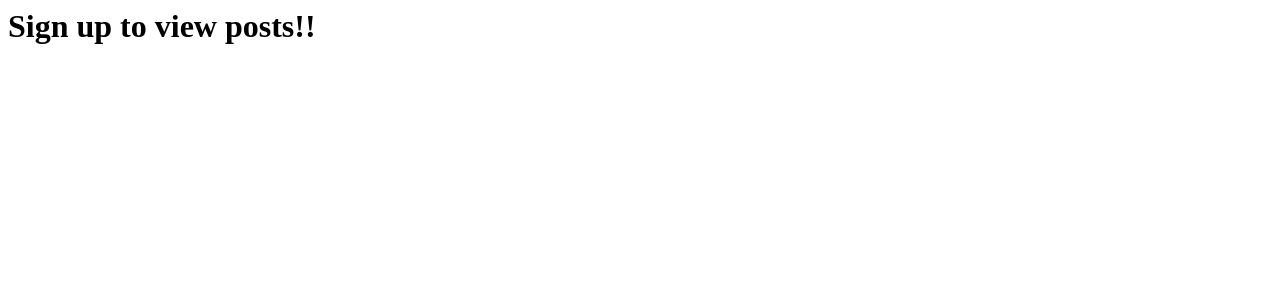
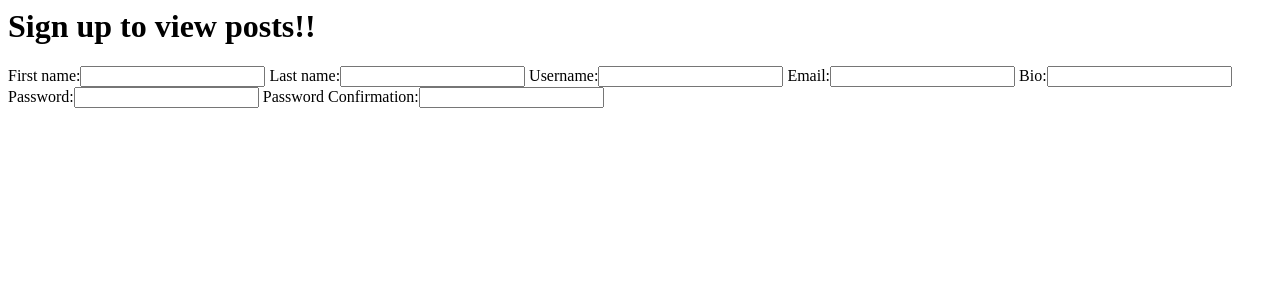
Before and after one commit to AniadHossain/TwitterClone, a Django app: page /sign_up/ in a window 1280 px wide. Shown: the top 300 px of the page. Run offline with Django 3.2, Linux system fonts and the light colour scheme.

Commit message:
Create sign up form

```diff
--- /dev/null
+++ b/microblogs/forms.py
@@ -0,0 +1,10 @@
+from django import forms
+from .models import User
+
+class SignUpForm(forms.ModelForm):
+    class Meta:
+        model = User
+        fields = ['first_name','last_name','username','email','bio']
+
+    new_password = forms.CharField(label = "Password", widget=forms.PasswordInput())
+    password_confirmation = forms.CharField(label = "Password Confirmation", widget=forms.PasswordInput())
--- a/microblogs/templates/sign_up.html
+++ b/microblogs/templates/sign_up.html
@@ -5,6 +5,10 @@
 
     <body>
         <h1>Sign up to view posts!!</h1>
+        <form action="{% url 'sign_up' %}" method="post">
+            {% csrf_token %}
+            {{ form }}
+        </form>
 
 
     </body>
--- a/microblogs/views.py
+++ b/microblogs/views.py
@@ -1,8 +1,11 @@
 from django.shortcuts import render
+from .forms import SignUpForm
 
 
 def home(request):
     return render(request, 'home.html')
 
 def sign_up(request):
-    return render(request, 'sign_up.html')
+    form = SignUpForm()
+
+    return render(request, 'sign_up.html',{'form':form})
```
